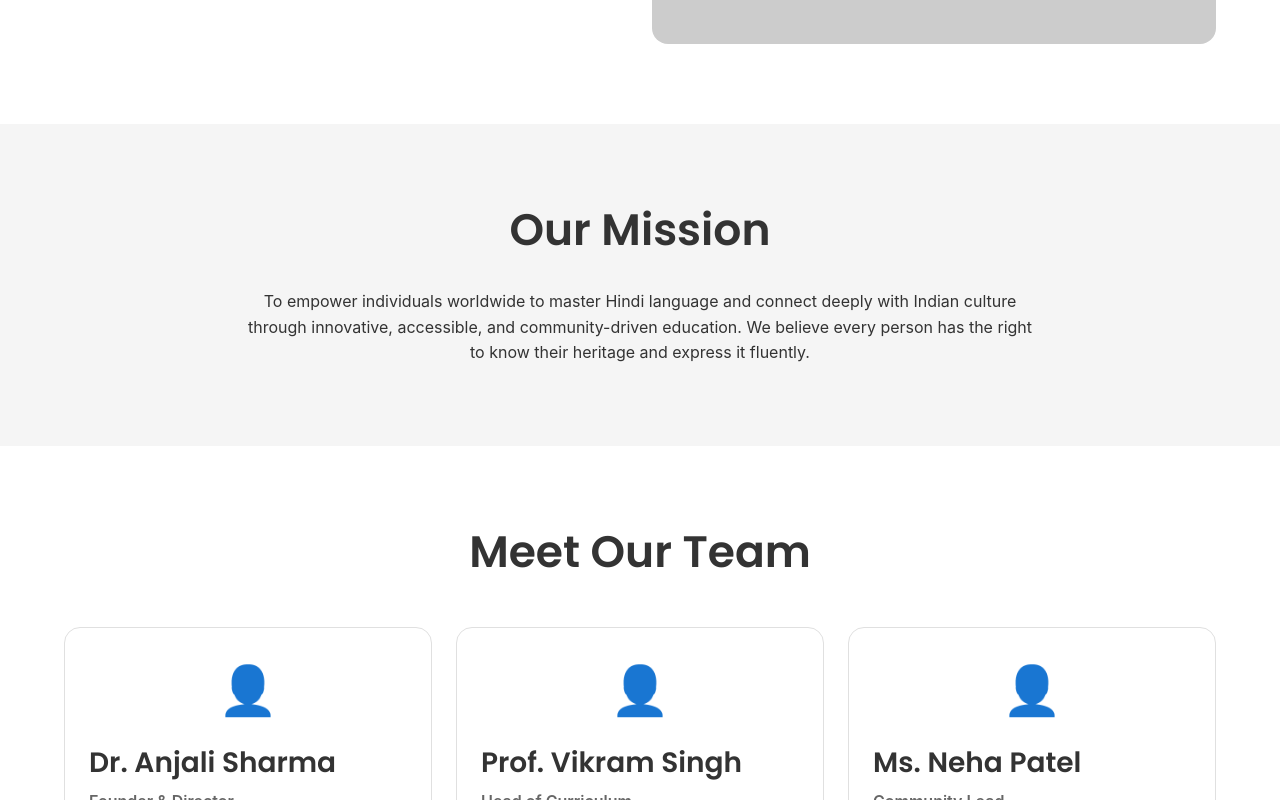
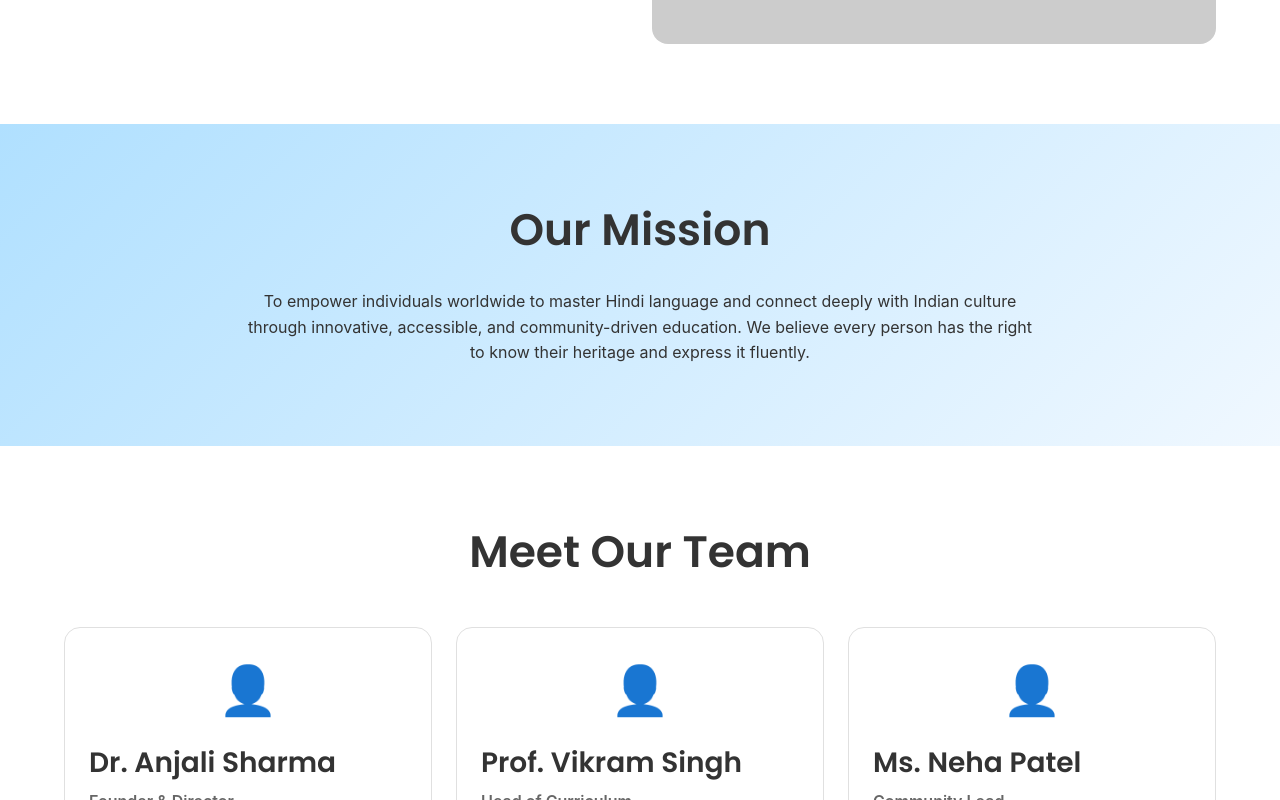
Before and after one commit to EncoderTheCoder/website, a React (Create React App) app: page /about in a window 1280 px wide. Shown: the part 1200-2000 px from the top of the page. Built offline with nearby package versions, Linux system fonts and the light colour scheme.

Commit message:
completionId: cgen-e6b6013c6e3d44bd84abb4005f841488
cgen-e6b6013c6e3d44bd84abb4005f841488

```diff
--- a/src/styles/layout.css
+++ b/src/styles/layout.css
@@ -157,6 +157,7 @@
 /* Sections */
 .section {
   padding: var(--spacing-4xl) 0;
+  position: relative;
 }
 
 .section-sm {
@@ -168,16 +169,31 @@
 }
 
 .section.bg-light {
-  background-color: var(--color-background-accent);
+  background-color: var(--color-light-blue);
+  background: linear-gradient(135deg, var(--color-light-blue) 0%, #F0F8FF 100%);
 }
 
 .section.bg-secondary {
-  background-color: var(--color-secondary);
+  background: linear-gradient(135deg, var(--color-secondary), #1b5e20);
   color: var(--color-background);
 }
 
 .section.bg-secondary a {
   color: var(--color-primary);
+}
+
+.section.bg-lime {
+  background: linear-gradient(135deg, var(--color-lime), #D4E630);
+}
+
+.section.bg-pink {
+  background: linear-gradient(135deg, var(--color-pink), #FF69B4);
+  color: var(--color-background);
+}
+
+.section.bg-teal {
+  background: linear-gradient(135deg, var(--color-teal), #00B8D4);
+  color: var(--color-background);
 }
 
 /* Text Alignment */
```
